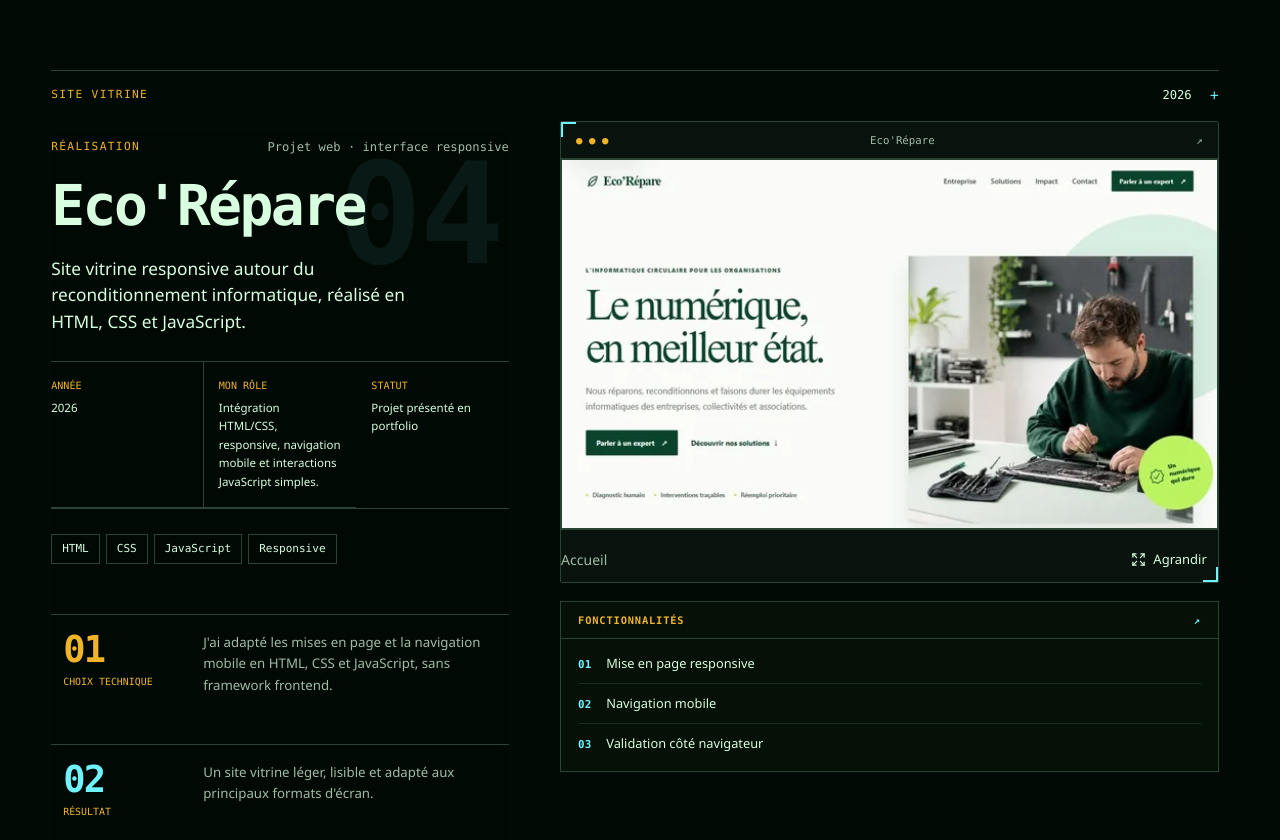
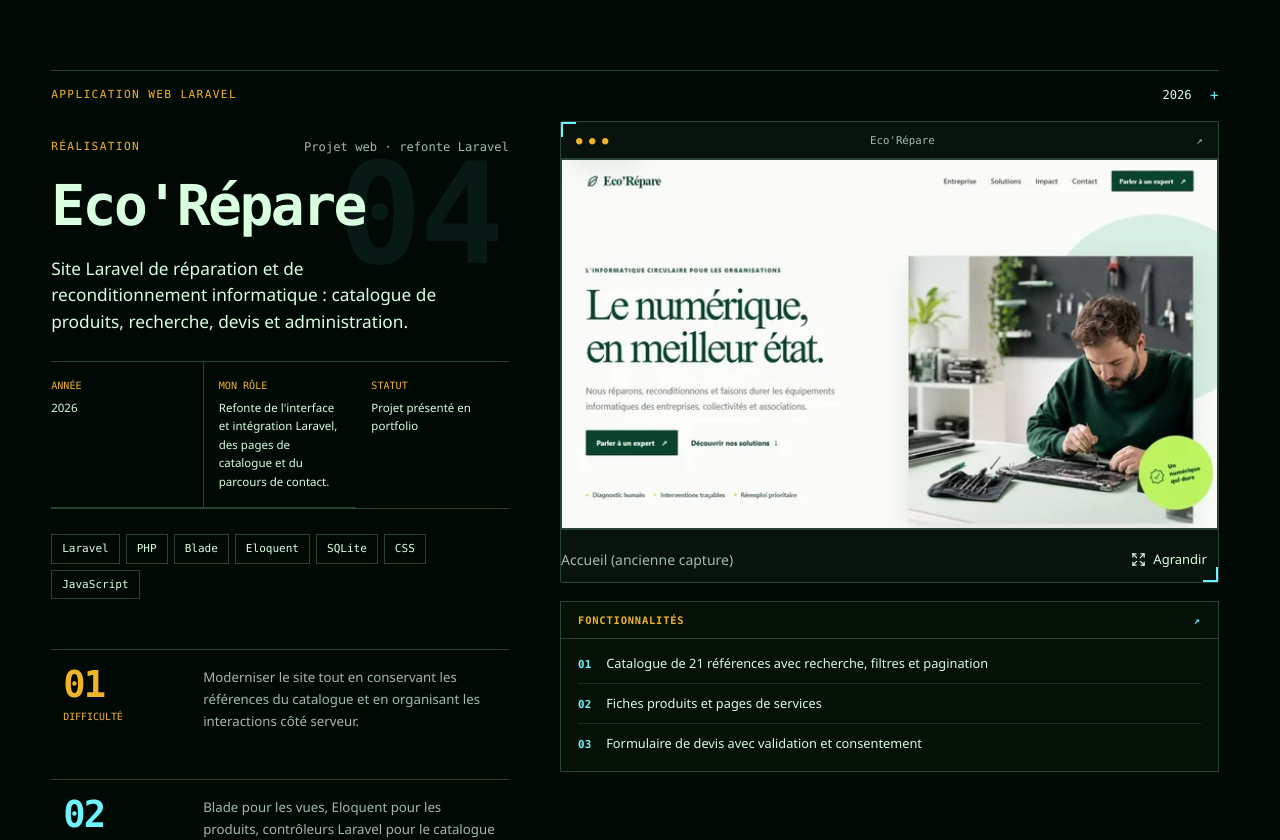
Before and after one commit to LylianMichel/portfolio, a React (Vite) app: page / in a window 1280 px wide. Shown: the part 5060-5900 px from the top of the page. Built offline with nearby package versions, Linux system fonts and the light colour scheme.

Commit message:
feat: actualiser la fiche Eco’Répare selon la refonte Laravel

```diff
--- a/src/data/projects.ts
+++ b/src/data/projects.ts
@@ -112,30 +112,32 @@ const projectList: Project[] = [
     id: "eco-repare",
     title: "Eco'Répare",
     shortDescription:
-      "Site vitrine responsive autour du reconditionnement informatique, réalisé en HTML, CSS et JavaScript.",
+      "Site Laravel de réparation et de reconditionnement informatique : catalogue de produits, recherche, devis et administration.",
     description:
-      "Un projet plus compact qui m'a permis de travailler la mise en page responsive, la navigation mobile et la cohérence visuelle.",
-    technologies: ["HTML", "CSS", "JavaScript", "Responsive"],
+      "Refonte en Laravel 12, Blade et Eloquent avec un catalogue dynamique, des fiches produits et un parcours de demande de devis.",
+    technologies: ["Laravel", "PHP", "Blade", "Eloquent", "SQLite", "CSS", "JavaScript"],
     features: [
-      "Mise en page responsive",
-      "Navigation mobile",
-      "Validation côté navigateur",
-      "Direction visuelle cohérente"
+      "Catalogue de 21 références avec recherche, filtres et pagination",
+      "Fiches produits et pages de services",
+      "Formulaire de devis avec validation et consentement",
+      "Administration des produits et des demandes"
     ],
-    context: "Projet web · interface responsive",
+    context: "Projet web · refonte Laravel",
     contribution:
-      "Intégration HTML/CSS, responsive, navigation mobile et interactions JavaScript simples.",
+      "Refonte de l'interface et intégration Laravel, des pages de catalogue et du parcours de contact.",
+    challenge:
+      "Moderniser le site tout en conservant les références du catalogue et en organisant les interactions côté serveur.",
     result:
-      "Un site vitrine léger, lisible et adapté aux principaux formats d'écran.",
+      "Un site Laravel structuré avec navigation responsive, catalogue, fiches produits et demandes de devis.",
     githubUrl: "https://github.com/LylianMichel/Eco-repare",
-    codeAccess: "private",
+    codeAccess: "public",
     technicalApproach:
-      "J'ai adapté les mises en page et la navigation mobile en HTML, CSS et JavaScript, sans framework frontend.",
+      "Blade pour les vues, Eloquent pour les produits, contrôleurs Laravel pour le catalogue et les devis, CSS et JavaScript statiques pour l'interface.",
     images: [
-      { src: projectAsset("eco-repare-home.webp"), alt: "Page d'accueil réelle d'Eco’Répare", label: "Accueil" }
+      { src: projectAsset("eco-repare-home.webp"), alt: "Ancienne capture de la page d'accueil d'Eco'Répare, à remplacer par une capture Laravel récente", label: "Accueil (ancienne capture)" }
     ],
     year: "2026",
-    type: "Site vitrine",
+    type: "Application web Laravel",
     tone: "cyan",
     icon: "MonitorSmartphone"
   }
```
